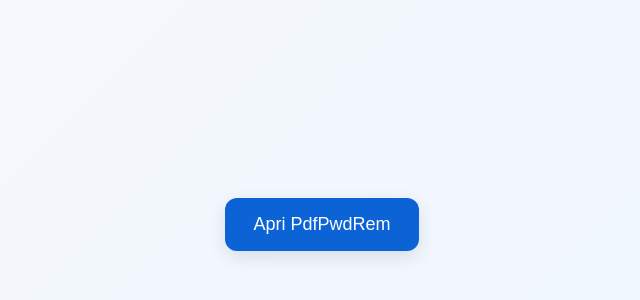
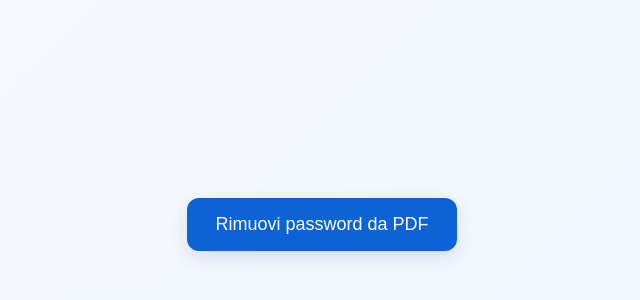
Before and after one commit to haruki75/PdfPwdRem, a plain HTML site: page index.html in a window 1280 px wide. Shown: the part 176-476 px from the top of the page, without its empty margins (318-958 px from the left). Drawn offline with Linux system fonts and the light colour scheme.

Commit message:
Add files via upload

```diff
--- a/index.html
+++ b/index.html
@@ -16,7 +16,7 @@
 </head>
 <body>
   <div class="wrap">
-    <button class="btn" id="openBtn" aria-label="Rimuovi password da PDF">Apri PdfPwdRem</button>
+    <button class="btn" id="openBtn" aria-label="Rimuovi password da PDF">Rimuovi password da PDF</button>
   </div>
 
   <script>
```
